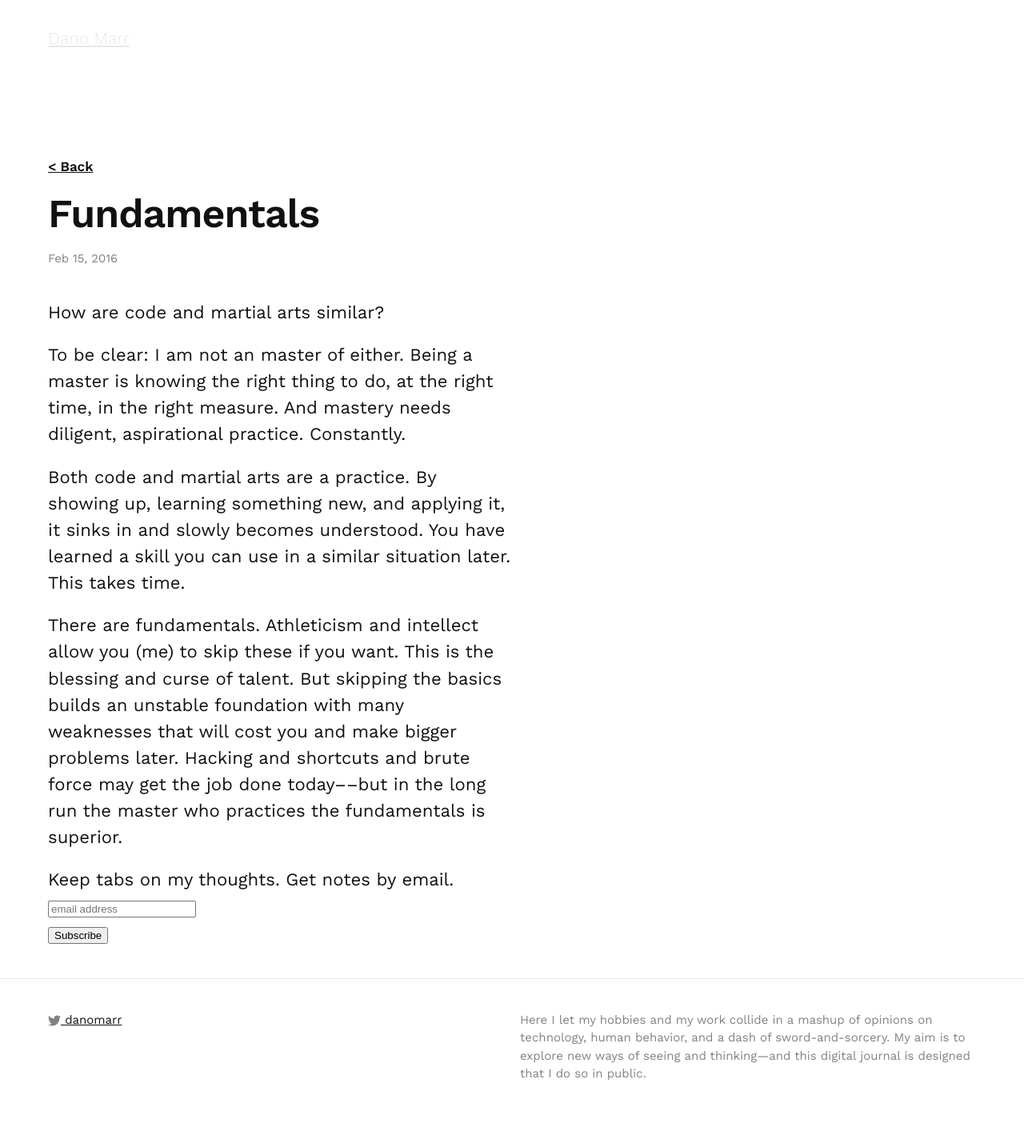
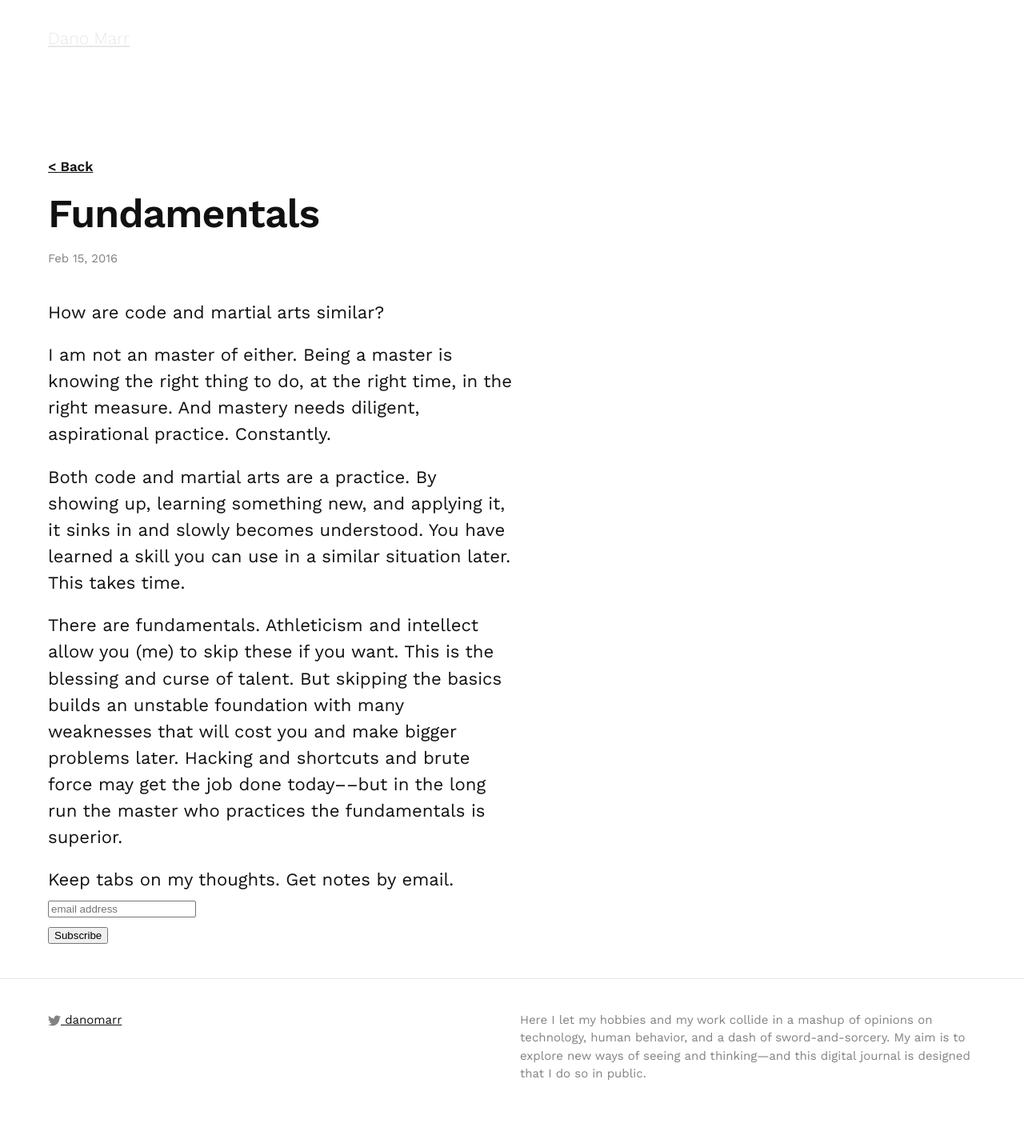
Before and after one commit to danomarr/danomarr.github.io, a Jekyll site: the page built from _posts/2016-02-15-fundamentals.md, in a window 1280 px wide. Shown: the whole page at 80% size. Built offline with Jekyll 4.4.1, drawn with Linux system fonts in a browser that asks for light colours; comment, search, counter and statistics services are not loaded.

Commit message:
Updated text in 02-17 post

```diff
--- a/_posts/2016-02-15-fundamentals.md
+++ b/_posts/2016-02-15-fundamentals.md
@@ -7,7 +7,7 @@ categories: coding, martial arts, philosophy
 
 How are code and martial arts similar?
 
-To be clear: I am not an master of either. Being a master is knowing the right thing to do, at the right time, in the right measure. And mastery needs diligent, aspirational practice. Constantly.
+I am not an master of either. Being a master is knowing the right thing to do, at the right time, in the right measure. And mastery needs diligent, aspirational practice. Constantly.
 
 Both code and martial arts are a practice. By showing up, learning something new, and applying it, it sinks in and slowly becomes understood. You have learned a skill you can use in a similar situation later. This takes time.
 
```
